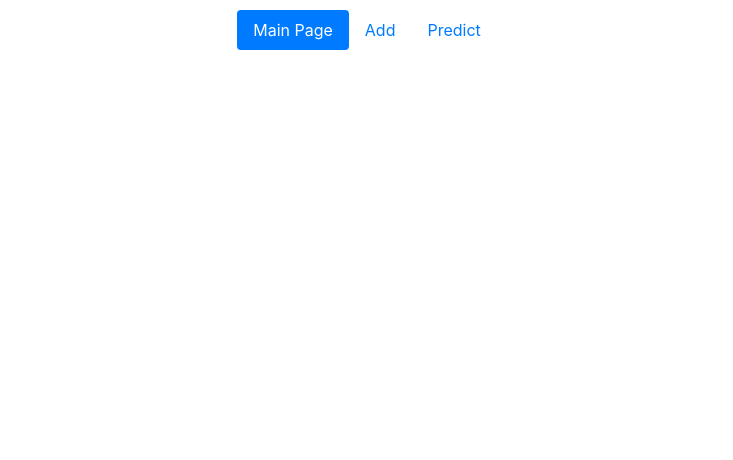
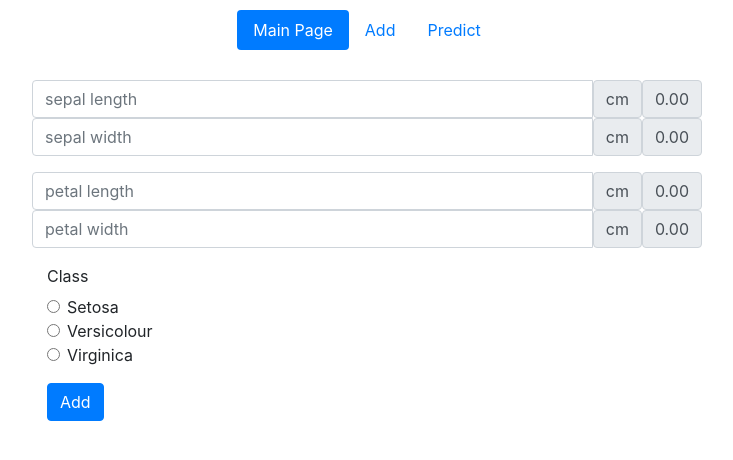
Before and after one commit to BartlomiejCzerwinski/irises-analysis, a Django app: page /irises_analysis/add in a window 1280 px wide. Shown: the top 460 px of the page, without its empty margins (273-1006 px from the left). Run offline with Django 4.2, Linux system fonts and the light colour scheme.

Commit message:
update html ids

```diff
--- a/analysis/irises_analysis/templates/irises_analysis/add.html
+++ b/analysis/irises_analysis/templates/irises_analysis/add.html
@@ -2,5 +2,54 @@
 {% load static %}
 
 {% block body %}
-
+<form>
+    <div class="row mb-3 row-input">
+        <div class="input-group addFormInput">
+            <input type="text" class="form-control" id="inputSepalLength" aria-label="Dollar amount (with dot and two decimal places)" placeholder="sepal length">
+            <span class="input-group-text">cm</span>
+            <span class="input-group-text">0.00</span>
+        </div>
+        <div class="input-group addFormInput">
+            <input type="text" class="form-control" id="inputSepalWidth" aria-label="Dollar amount (with dot and two decimal places)" placeholder="sepal width">
+            <span class="input-group-text">cm</span>
+            <span class="input-group-text">0.00</span>
+        </div>
+    </div>
+    <div class="row mb-3">
+        <div class="input-group addFormInput">
+            <input type="text" class="form-control" id="inputPetalLength" aria-label="Dollar amount (with dot and two decimal places)" placeholder="petal length">
+            <span class="input-group-text">cm</span>
+            <span class="input-group-text">0.00</span>
+        </div>
+        <div class="input-group addFormInput">
+            <input type="text" class="form-control" id="inputPetalWidth" aria-label="Dollar amount (with dot and two decimal places)" placeholder="petal width">
+            <span class="input-group-text">cm</span>
+            <span class="input-group-text">0.00</span>
+        </div>
+    </div>
+    <fieldset class="row mb-3">
+        <legend class="col-form-label col-sm-2 pt-0">Class</legend>
+        <div class="col-sm-10">
+            <div class="form-check">
+                <input class="form-check-input" type="radio" name="gridRadios" id="classSetosa" value="option1">
+                <label class="form-check-label" for="classSetosa">
+                    Setosa
+                </label>
+            </div>
+            <div class="form-check">
+                <input class="form-check-input" type="radio" name="gridRadios" id="classVersicolour" value="option2">
+                <label class="form-check-label" for="classVersicolour">
+                    Versicolour
+                </label>
+            </div>
+            <div class="form-check">
+                <input class="form-check-input" type="radio" name="gridRadios" id="classVirginica" value="option3">
+                <label class="form-check-label" for="classVirginica">
+                    Virginica
+                </label>
+            </div>
+        </div>
+    </fieldset>
+    <button type="submit" class="btn btn-primary">Add</button>
+</form>
 {% endblock %}
```
